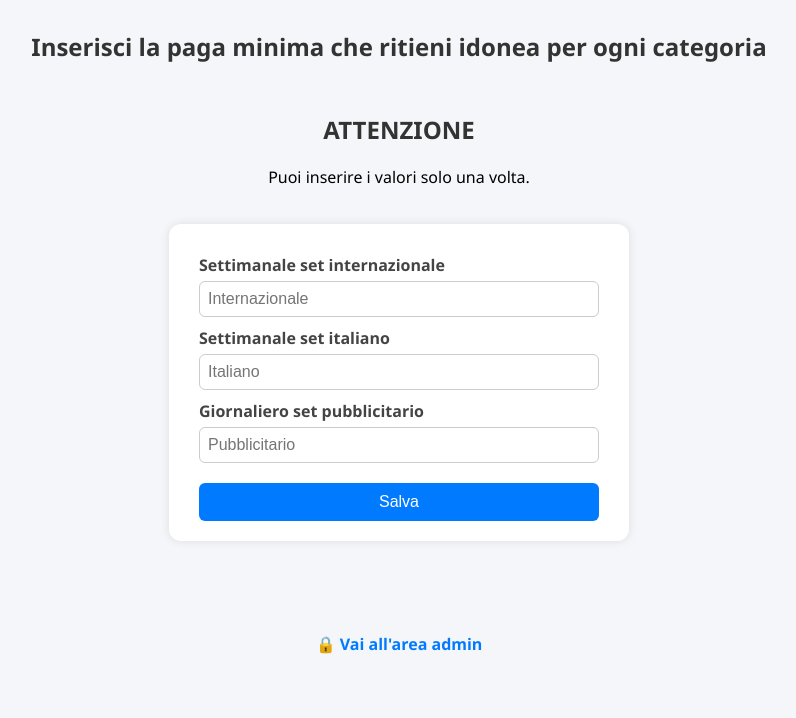
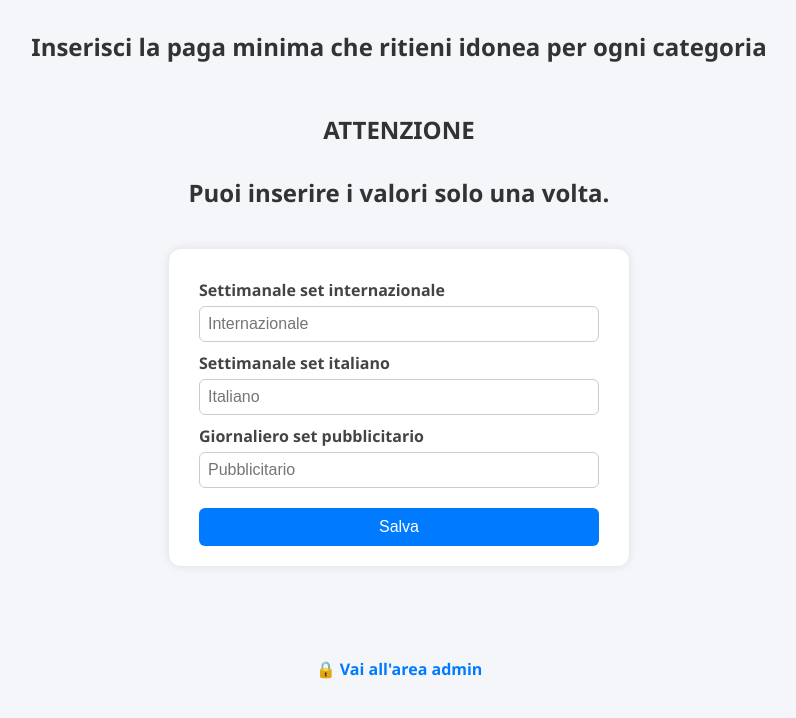
Before and after one commit to Tabellapaghevideo/italia, a website: page public/index.html in a window 1280 px wide. Shown: the whole page, without its empty margins (241-1037 px from the left). Drawn offline with Linux system fonts and the light colour scheme; a script that the page names is missing.

Commit message:
Aggiornato file index.html

```diff
--- a/public/index.html
+++ b/public/index.html
@@ -102,7 +102,7 @@
   <title>Test centro</title>
 <style>
   .container {
-    text-align: center; /* centra orizzontalmente il testo */
+    text-align: center;
   }
 </style>
 </head>
@@ -110,7 +110,7 @@
 
 <div class="container">
   <h2>ATTENZIONE</h2>
-  <p>Puoi inserire i valori solo una volta.</p>
+  <h2>Puoi inserire i valori solo una volta.</h2>
 </div>
 
   <form id="form">
```
